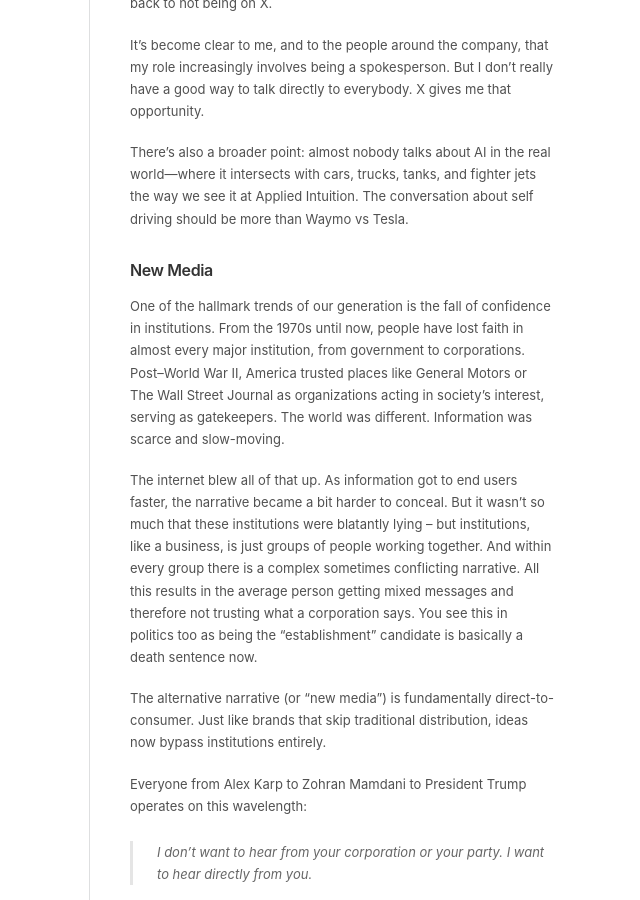
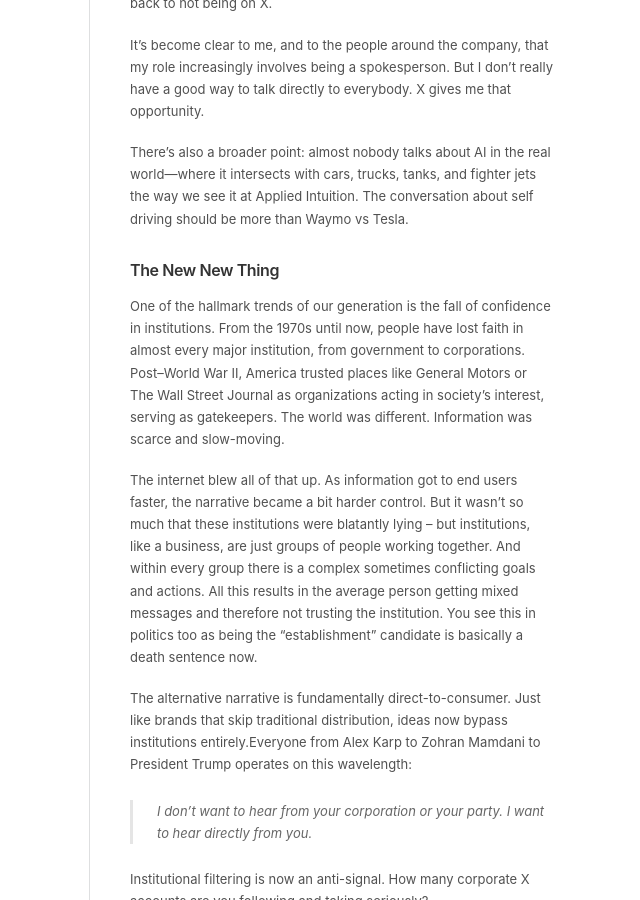
Before and after one commit to qasar/qasar.github.io, a Jekyll site: the page built from _essay/newqasar.md, in a window 1280 px wide and 900 px high, scrolled down 453 px. Shown: the whole window, without its empty margins (111-751 px from the left). Built offline with Jekyll 4.4.1, drawn with Linux system fonts in a browser that asks for light colours; some of the changed text lies outside the part shown.

Commit message:
Update newqasar essay

```diff
--- a/_essay/newqasar.md
+++ b/_essay/newqasar.md
@@ -27,7 +27,7 @@
 
 
 
-## New Media
+## The New New Thing
 
 
 
@@ -35,15 +35,11 @@
 
 
 
-The internet blew all of that up. As information got to end users faster, the narrative became a bit harder to conceal. But it wasn't so much that these institutions were blatantly lying -- but institutions, like a business, is just groups of people working together. And within every group there is a complex sometimes conflicting narrative. All this results in the average person getting mixed messages and therefore not trusting what a corporation says. You see this in politics too as being the "establishment" candidate is basically a death sentence now.
+The internet blew all of that up. As information got to end users faster, the narrative became a bit harder control. But it wasn't so much that these institutions were blatantly lying -- but institutions, like a business, are just groups of people working together. And within every group there is a complex sometimes conflicting goals and actions. All this results in the average person getting mixed messages and therefore not trusting the institution. You see this in politics too as being the "establishment" candidate is basically a death sentence now.
 
 
 
-The alternative narrative (or "new media") is fundamentally direct-to-consumer. Just like brands that skip traditional distribution, ideas now bypass institutions entirely.
-
-
-
-Everyone from Alex Karp to Zohran Mamdani to President Trump operates on this wavelength:
+The alternative narrative is fundamentally direct-to-consumer. Just like brands that skip traditional distribution, ideas now bypass institutions entirely.Everyone from Alex Karp to Zohran Mamdani to President Trump operates on this wavelength:
 
 
 
@@ -98,16 +94,4 @@
 That's a long way of saying: I was wrong. And I held onto those wrong beliefs for too long. Give up your old ways, for they might be holding you back from bigger things.  Conversely, they might actually have been the reason you've been successful.
 
 
-## My Predictions
-
-
-
-My entry onto X is a little unusual. I already have a little bit of a track record. Even though I have never tweeted even once I somehow have a few thousand followers. My prediction is that engaging on X will actually help the company. Personally, I think it will bring more stress. I'll lose some focus. But I've always said a CEO must do whatever is required to make the company successful. If I can avoid clickbait and the caustic nature of anonymous strangers arguing online, I should get more good than bad out of it. In terms of the more vitriolic aspects of X, I don't think I'll be engaging in religious or political debate. And I'll adopt Marc Andreessen's philosophy: block early and often.
-
-
-
-Overall, this is an experiment. We'll see how successful, or unsuccessful, it is. I think there is a 20% chance that I will leave X after some time.
-
-
-
 So, ceremoniously and for the first time ever, follow me on X [@qasar](https://x.com/qasar).
```
